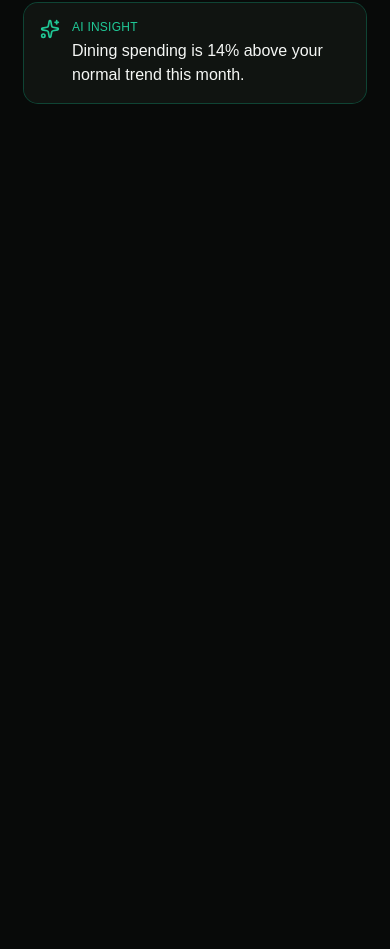
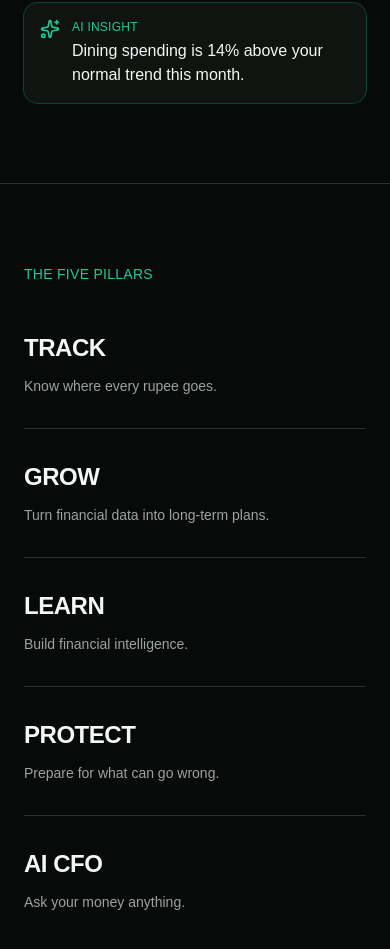
Before and after one commit to Ayushyeole18/finmate, a React (Vite) app in the folder frontend/: page / in a window 390 px wide. Shown: the part 881-1830 px from the top of the page. Before the commit the page ends 1064 px from the top, so only its background shows below. Built offline with nearby package versions, Linux system fonts and the light colour scheme.

Commit message:
feat: add five pillars section to landing page

```diff
--- a/frontend/src/pages/Landing.tsx
+++ b/frontend/src/pages/Landing.tsx
@@ -2,6 +2,14 @@ import { Link } from "react-router-dom";
 import { ArrowUpRight } from "lucide-react";
 import LandingHeader from "@/components/LandingHeader";
 import { MetricCard, InsightCard } from "@/components/ui/finmate-cards";
+
+const pillars = [
+  { name: "TRACK", description: "Know where every rupee goes." },
+  { name: "GROW", description: "Turn financial data into long-term plans." },
+  { name: "LEARN", description: "Build financial intelligence." },
+  { name: "PROTECT", description: "Prepare for what can go wrong." },
+  { name: "AI CFO", description: "Ask your money anything." },
+];
 
 export default function Landing() {
   return (
@@ -45,6 +53,22 @@ export default function Landing() {
           </InsightCard>
         </div>
       </section>
+
+      <section id="product" className="border-t border-border">
+        <div className="max-w-7xl mx-auto px-6 py-20">
+          <p className="text-sm font-medium text-primary tracking-wide uppercase mb-4">The Five Pillars</p>
+          <div className="grid grid-cols-1 md:grid-cols-5 divide-y md:divide-y-0 md:divide-x divide-border">
+            {pillars.map((pillar) => (
+              <div key={pillar.name} className="py-8 md:py-0 md:px-6 first:md:pl-0 last:md:pr-0">
+                <h3 className="font-heading text-2xl font-bold tracking-tight text-foreground">
+                  {pillar.name}
+                </h3>
+                <p className="mt-3 text-sm text-muted-foreground">{pillar.description}</p>
+              </div>
+            ))}
+          </div>
+        </div>
+      </section>
     </div>
   );
 }
```
